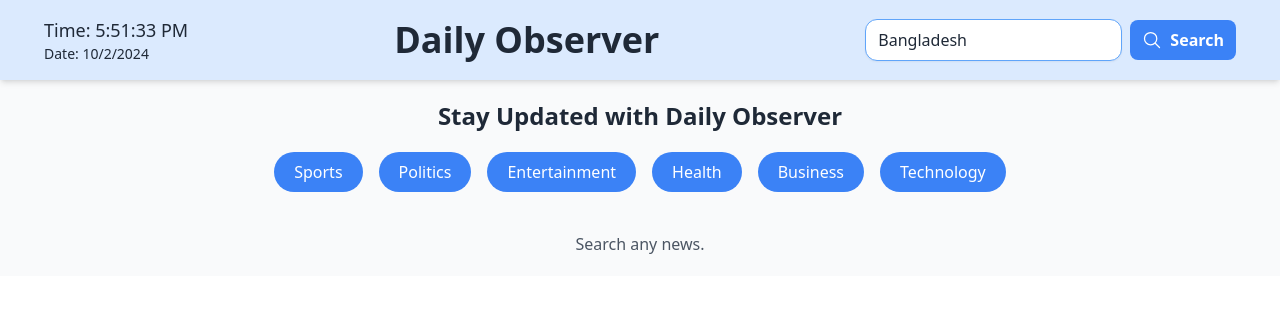
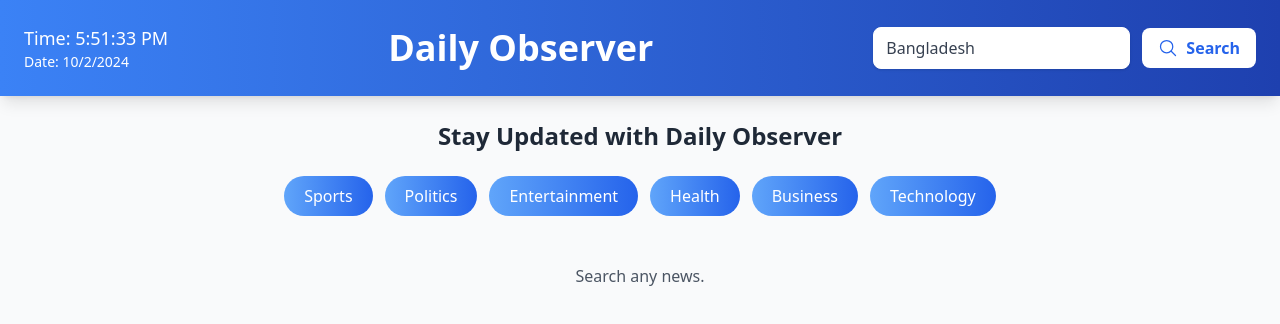
Before and after one commit to raj-hawlader/Daily-Observer-newsAPI, a React (Vite) app: page / in a window 1280 px wide. Shown: the top 324 px of the page. Built offline with nearby package versions, Linux system fonts and the light colour scheme.

Commit message:
ui enhanched

```diff
--- a/src/components/Newsapp.jsx
+++ b/src/components/Newsapp.jsx
@@ -12,7 +12,6 @@ const Newsapp = () => {
     const getData = async () => {
         const response = await fetch(`https://newsapi.org/v2/everything?q=${search}&apiKey=${API_KEY}`);
         const jsonData = await response.json();
-        console.log(jsonData.articles);
         setNewsData(jsonData.articles.slice(0, 10));  // Limit results to 10 for simplicity
     };
 
@@ -31,50 +30,57 @@ const Newsapp = () => {
     }, []);
 
     return (
-        <div className="bg-gray-50 font-sans text-gray-800">
-            <nav className="relative w-full bg-blue-100 shadow-md py-4">
-                <div className="flex justify-between items-center mx-11">
+        <div className="bg-gray-50 font-sans text-gray-800 min-h-screen">
+            <nav className="w-full bg-gradient-to-r from-blue-500 to-blue-800 text-white shadow-lg py-6">
+                <div className="container mx-auto flex justify-between items-center px-6">
                     <div>
-                        <h2 className="text-lg">
+                        <h2 className="text-sm md:text-lg font-medium">
                             {`Time: ${currentTime.toLocaleTimeString()}`}
                         </h2>
-                        <h2 className="text-sm">
+                        <h2 className="text-xs md:text-sm">
                             {`Date: ${currentTime.toLocaleDateString()}`}
                         </h2>
                     </div>
-                    <h1 className="font-bold text-4xl">Daily Observer</h1>
-                    <div className="flex items-center">
+                    <h1 className="font-bold text-3xl md:text-4xl">Daily Observer</h1>
+                    <div className="flex items-center space-x-3">
                         <input
                             onChange={handleInput}
                             value={search}
                             type="text"
                             placeholder="Search..."
-                            className="border border-blue-400 px-3 py-2 rounded-xl shadow-sm focus:outline-none focus:ring-2 focus:ring-blue-300"
+                            className="border border-white text-gray-700 px-3 py-2 rounded-lg shadow focus:outline-none focus:ring-2 focus:ring-blue-300"
                         />
-                        <button onClick={getData} type="submit" className="flex gap-2 items-center text-base font-semibold justify-center ml-2 px-3 py-2 bg-blue-500 text-white hover:bg-blue-800 rounded-lg">
-                            <IoSearchOutline size={20}/>
-                            <p>Search</p>
+                        <button
+                            onClick={getData}
+                            className="flex items-center gap-2 px-4 py-2 bg-white text-blue-600 rounded-lg font-semibold hover:bg-blue-700 hover:text-white transition-all"
+                        >
+                            <IoSearchOutline size={20} />
+                            <span>Search</span>
                         </button>
                     </div>
                 </div>
             </nav>
 
-            <div className="text-center my-5 font-semibold text-2xl">Stay Updated with Daily Observer</div>
+            <div className="text-center my-6 text-2xl font-semibold text-gray-800">Stay Updated with Daily Observer</div>
 
-            <div className="flex justify-center gap-4 mb-5">
+            <div className="flex justify-center gap-3 mb-8">
                 {["Sports", "Politics", "Entertainment", "Health", "Business", "Technology"].map((category) => (
                     <button
                         key={category}
                         onClick={() => handleCategory(category.toLowerCase())}
-                        className="px-5 py-2 bg-blue-500 text-white rounded-full hover:bg-blue-400 focus:outline-none focus:ring-2 focus:ring-blue-300"
+                        className="px-5 py-2 text-sm md:text-base font-medium bg-gradient-to-r from-blue-400 to-blue-600 text-white rounded-full hover:from-blue-500 hover:to-blue-700 transition-all"
                     >
                         {category}
                     </button>
                 ))}
             </div>
 
-            <div className="flex flex-wrap justify-center gap-6 p-5">
-                {newsData ? <Card data={newsData} /> : <p className="text-center text-gray-600">Search any news.</p>}
+            <div className="container mx-auto px-6 py-4">
+                {newsData ? (
+                    <Card data={newsData} />
+                ) : (
+                    <p className="text-center text-gray-600">Search any news.</p>
+                )}
             </div>
         </div>
     );
```
Also changed, not shown: src/components/Card.jsx (line endings or trailing spaces).
